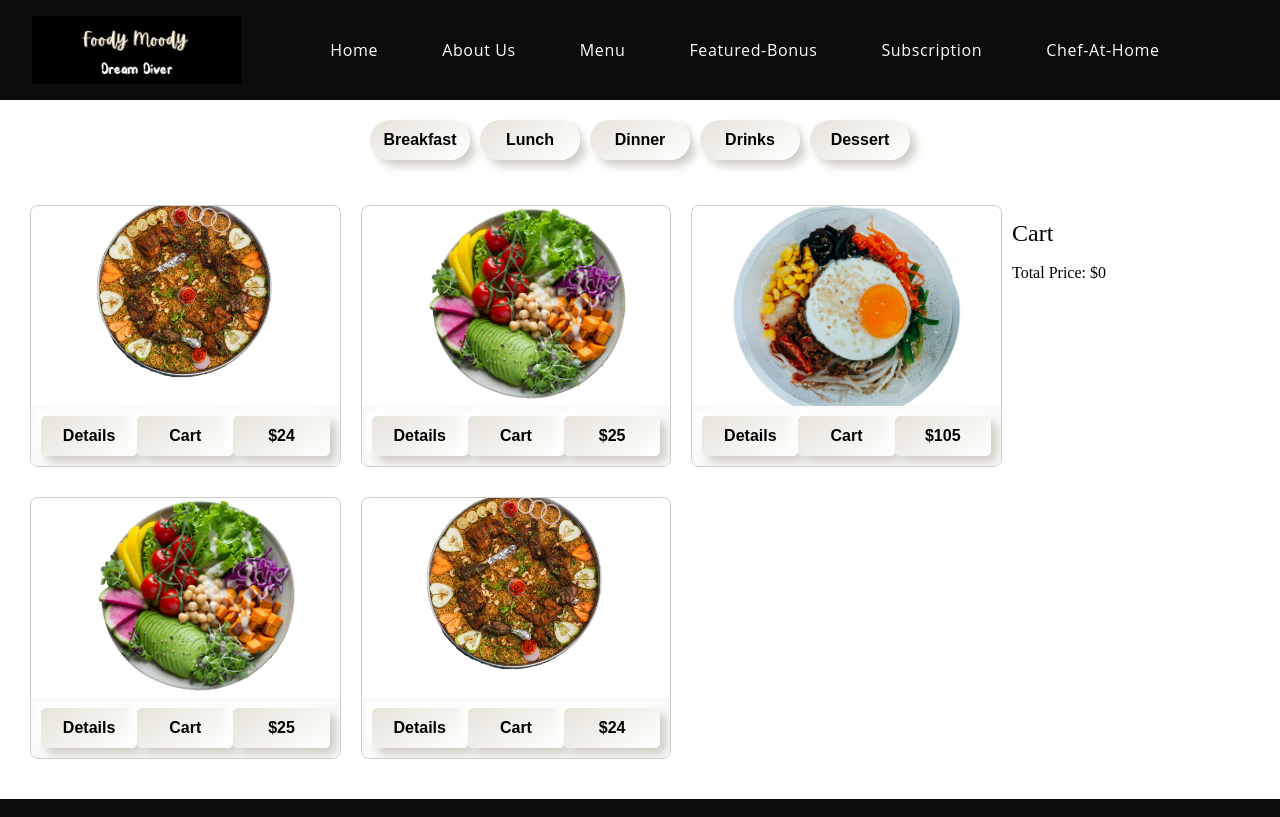
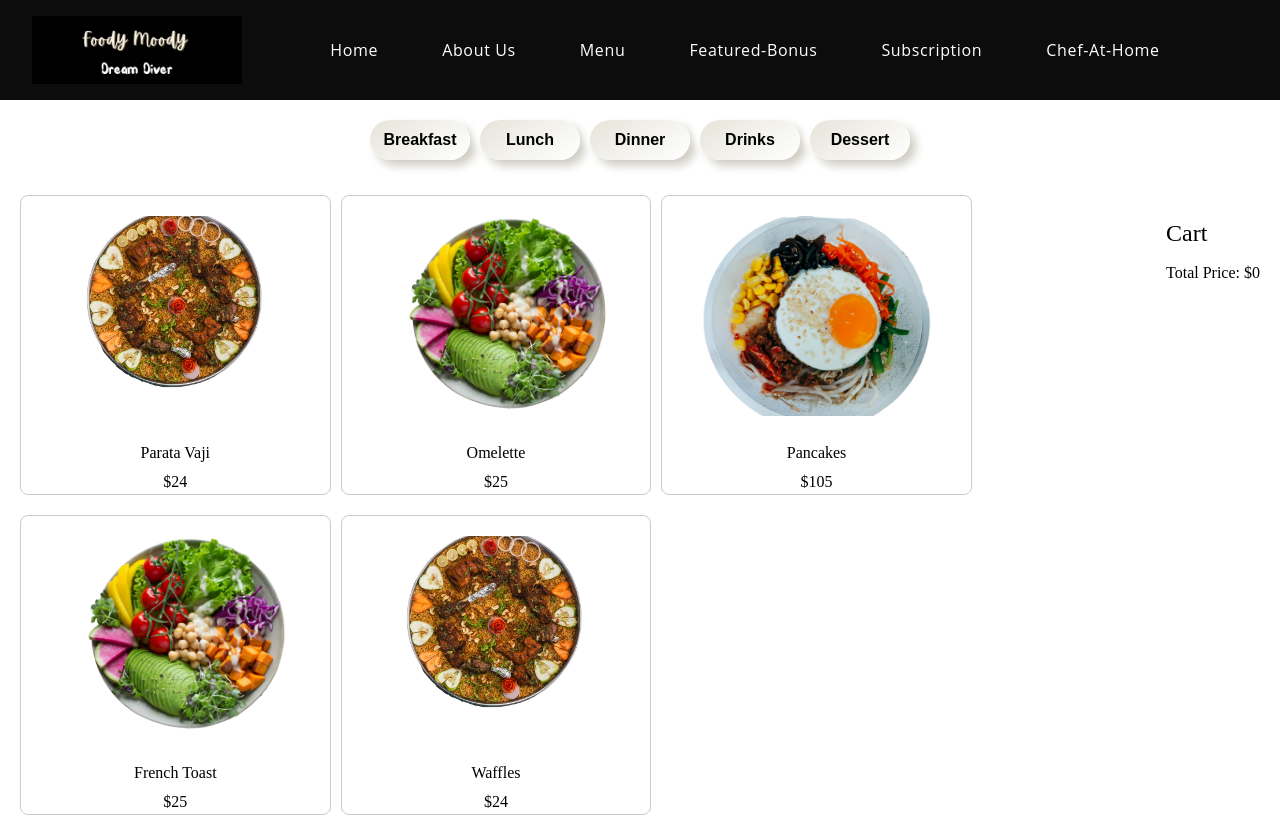
Before and after one commit to Dream-Diver-Co/Foody, a React (Create React App) app: page /BanglaFood in a window 1280 px wide. Shown: the top 817 px of the page. Built offline with nearby package versions, Linux system fonts and the light colour scheme.

Commit message:
Arif: Button Hover Added

```diff
--- a/src/components/BanglaFood/Menu.jsx
+++ b/src/components/BanglaFood/Menu.jsx
@@ -3,6 +3,8 @@ import styles from "./Menu.module.css";
 import breakfast1 from "../../assets/food1.png";
 import breakfast2 from "../../assets/food3.png";
 import breakfast3 from "../../assets/food2.png";
+import { FontAwesomeIcon } from "@fortawesome/react-fontawesome";
+import { faCartPlus, faEye } from "@fortawesome/free-solid-svg-icons";
 
 const Menu = ({ activeMenu }) => {
   const [cartItems, setCartItems] = useState([]);
@@ -25,14 +27,16 @@ const Menu = ({ activeMenu }) => {
     <div className={styles.foodCard}>
       <img src={image} alt={name} className={styles.foodImage} />
       <div className={styles.cardButtons}>
-        <button className={styles.cardButton}>Details</button>
-        <button
-          className={styles.cardButton}
-          onClick={() => addToCart({ name, price })}
-        >
-        Cart
+        <button className={`${styles.cardButton} ${styles.cartIcon}`} onClick={() => addToCart({ name, price })}>
+          <FontAwesomeIcon icon={faCartPlus} />
         </button>
-        <button className={styles.priceButton}>${price}</button>
+        <button className={`${styles.cardButton} ${styles.eyeIcon}`}>
+          <FontAwesomeIcon icon={faEye} />
+        </button>
+      </div>
+      <div className={styles.foodInfo}>
+        <h3>{name}</h3>
+        <p>${price}</p>
       </div>
     </div>
   );
@@ -54,26 +58,26 @@ const Menu = ({ activeMenu }) => {
       />
       <FoodCard
         image={breakfast2}
-        name="Parata Vaji"
-        details="Parata: 2 pcs, Eggs: 1 pc, Vaji: 1 plate, Water: 500ml"
+        name="Omelette"
+        details="Eggs: 2 pcs, Cheese: 1 slice, Veggies: Onion, Tomato"
         price={25}
       />
       <FoodCard
         image={breakfast3}
-        name="Parata Vaji"
-        details="Parata: 2 pcs, Eggs: 1 pc, Vaji: 1 plate, Water: 500ml"
+        name="Pancakes"
+        details="Pancakes: 3 pcs, Maple syrup: 2 tbsp, Butter: 1 tbsp"
         price={105}
       />
       <FoodCard
         image={breakfast2}
-        name="Parata Vaji"
-        details="Parata: 2 pcs, Eggs: 1 pc, Vaji: 1 plate, Water: 500ml"
+        name="French Toast"
+        details="Bread: 2 slices, Eggs: 2 pcs, Milk: 1/4 cup, Cinnamon: 1/2 tsp"
         price={25}
       />
       <FoodCard
         image={breakfast1}
-        name="Parata Vaji"
-        details="Parata: 2 pcs, Eggs: 1 pc, Vaji: 1 plate, Water: 500ml"
+        name="Waffles"
+        details="Waffles: 2 pcs, Fresh berries: 1 cup, Whipped cream: 2 tbsp"
         price={24}
       />
     </>
@@ -81,7 +85,7 @@ const Menu = ({ activeMenu }) => {
 
   return (
     <>
-    <div className={styles.container}>
+      <div className={styles.container}>
       <div className={styles.foodItems}>
         {/* Food items */}
         {activeMenu === "breakfast" && breakfastItems}
--- a/src/components/BanglaFood/Menu.module.css
+++ b/src/components/BanglaFood/Menu.module.css
@@ -12,6 +12,7 @@
   width: 80%;
   height: 200px;
   object-fit: cover;
+  margin: auto; /* Center the image horizontally */
 }
 
 .cardButtons {
@@ -65,24 +66,56 @@
 }
 
 .foodCard {
-  width: calc(33.33% - 20px); /* Three cards per row with margin */
-  margin-bottom: 20px; /* Add margin between food cards */
+  width: calc(33.33% - 20px); /* Three cards per row for laptop screens with 20px margin */
+  margin: 0 10px 20px 0; /* Adjust margin between cards */
+  display: flex;
+  flex-direction: column;
+  border: 1px solid #ccc;
+  border-radius: 8px;
+  overflow: hidden;
+  position: relative; /* Add position relative */
+  height: 300px;
 }
 
-.cart {
-  width: 20%; /* Occupy 30% of the container width */
+.cardButtons {
+  display: none;
+  position: absolute;
+  bottom: 0; /* Align buttons to the bottom of the card */
+  width: 100%; /* Make buttons container full width */
+  padding: 10px;
+  background-color: transparent;
 }
-.priceButton {
+
+.foodCard:hover .cardButtons {
+  display: flex; /* Show buttons on hover */
+  justify-content: space-between; /* Distribute buttons evenly */
+}
+
+.cardButton {
   padding: 5px 10px;
   border: none;
   border-radius: 5px;
   cursor: pointer;
   transition: background-color 0.3s ease;
-  background-color: #f9f9f9;
 }
 
-.priceButton:hover {
+.cardButton:hover {
   background-color: #ddd;
+}
+.cardContent {
+  padding: 10px;
+}
+
+.foodInfo {
+  text-align: center; /* Center align name and price */
+}
+
+.foodInfo h3 {
+  margin: 5px 0;
+}
+
+.foodInfo p {
+  margin: 0;
 }
 
 @media (max-width: 768px) {
```
